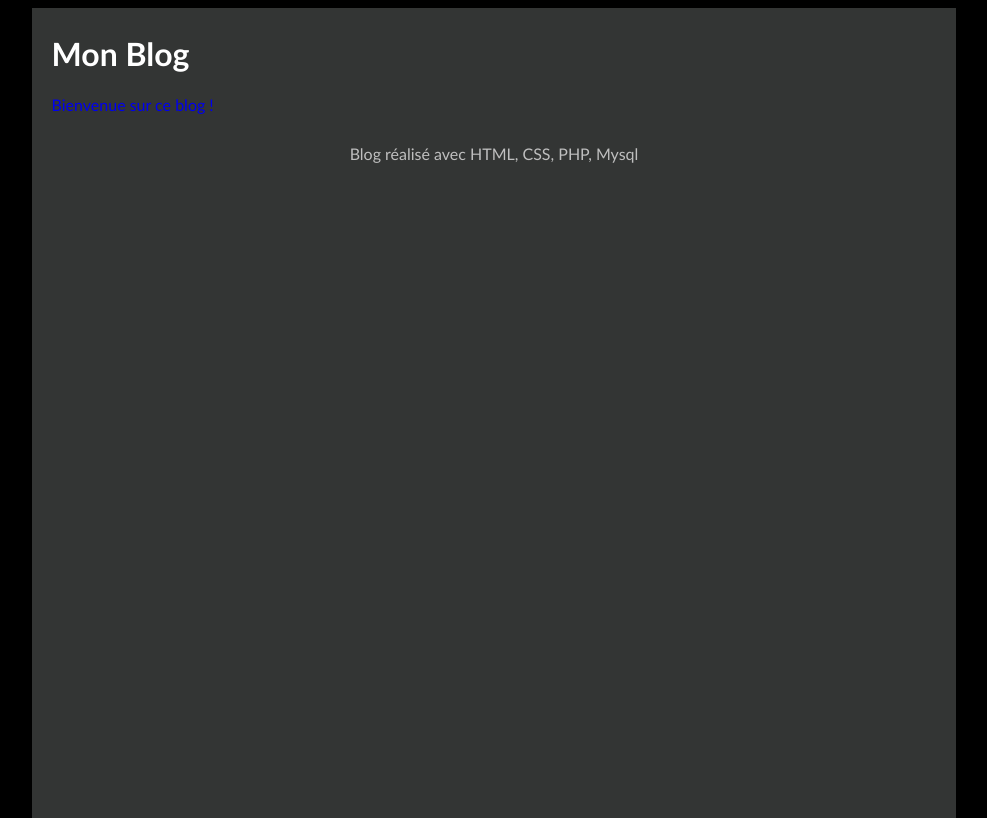
After one commit to lmeline/application, a PHP site: page /vueAccueil.php in a window 1280 px wide. The commit adds this page. Shown: the whole page, without its empty margins (146-1133 px from the left). Run offline with PHP 8.4, Linux system fonts and the light colour scheme; data that the repository does not hold is empty.

Commit message:
ajout d'une version 0

```diff
--- /dev/null
+++ b/style.css
@@ -0,0 +1,38 @@
+a {
+    text-decoration: none;
+}
+
+html, body {
+    height: 100%;
+}
+
+body {
+    color : #bfbfbf;
+    background: black;
+    font-family: 'Futura-Medium','Futura','Trebuchet MS', sans-serif;
+}
+
+h1 {
+    color: white;
+
+}
+.titreBillet{
+    margin-bottom: 0;
+}
+
+#global{
+    min-height: 100%;
+    background: #333534;
+    width: 70%;
+    margin: auto;
+    text-align: justify;
+    padding: 5px 20px;
+}
+
+main {
+    margin-bottom: 30px;
+}
+
+#titreBlog, footer {
+    text-align: center;
+}
--- /dev/null
+++ b/vueAccueil.php
@@ -0,0 +1,39 @@
+<!DOCTYPE html>
+<html lang="fr">
+<head>
+    <meta charset="UTF-8">
+    <meta name="viewport" content="width=device-width, initial-scale=1.0">
+    <title>Mon blog </title>
+    <link rel="stylesheet" href="style.css">
+</head>
+<body>
+    <div id="global">
+        <!-- En tête de la page -->
+        <header>
+            <a href="index.php">
+                <h1>Mon Blog</h1>
+                <p> Bienvenue sur ce blog ! </p>
+            </a>
+        </header>
+        <!-- Contenu principal de la page -->
+        <main>
+
+            <!--Boucle d'affichage des billets -->
+        <?php foreach($billets as $billet):?>
+            <article>
+                <header>
+                   <h1 class= "titreBillet"> <?=$billet['titre'] ?> </h1>
+                   <time> <?= $billet['date'] ?></time>
+                <header>
+                <p> <?= $billet ['contenu'] ?> </p>
+            </article>
+            <hr>
+            <?php endforeach; ?>
+        </main>
+
+        <Footer>
+            <p>Blog réalisé avec HTML, CSS, PHP, Mysql </p>
+        </Footer>
+    </div>
+</body>
+</html>
```
Also changed, not shown: appblogBDD.sql (deleted, +0 -34 lines), index.php (+6 -20 lines), modele.php (added, +13 -0 lines).
